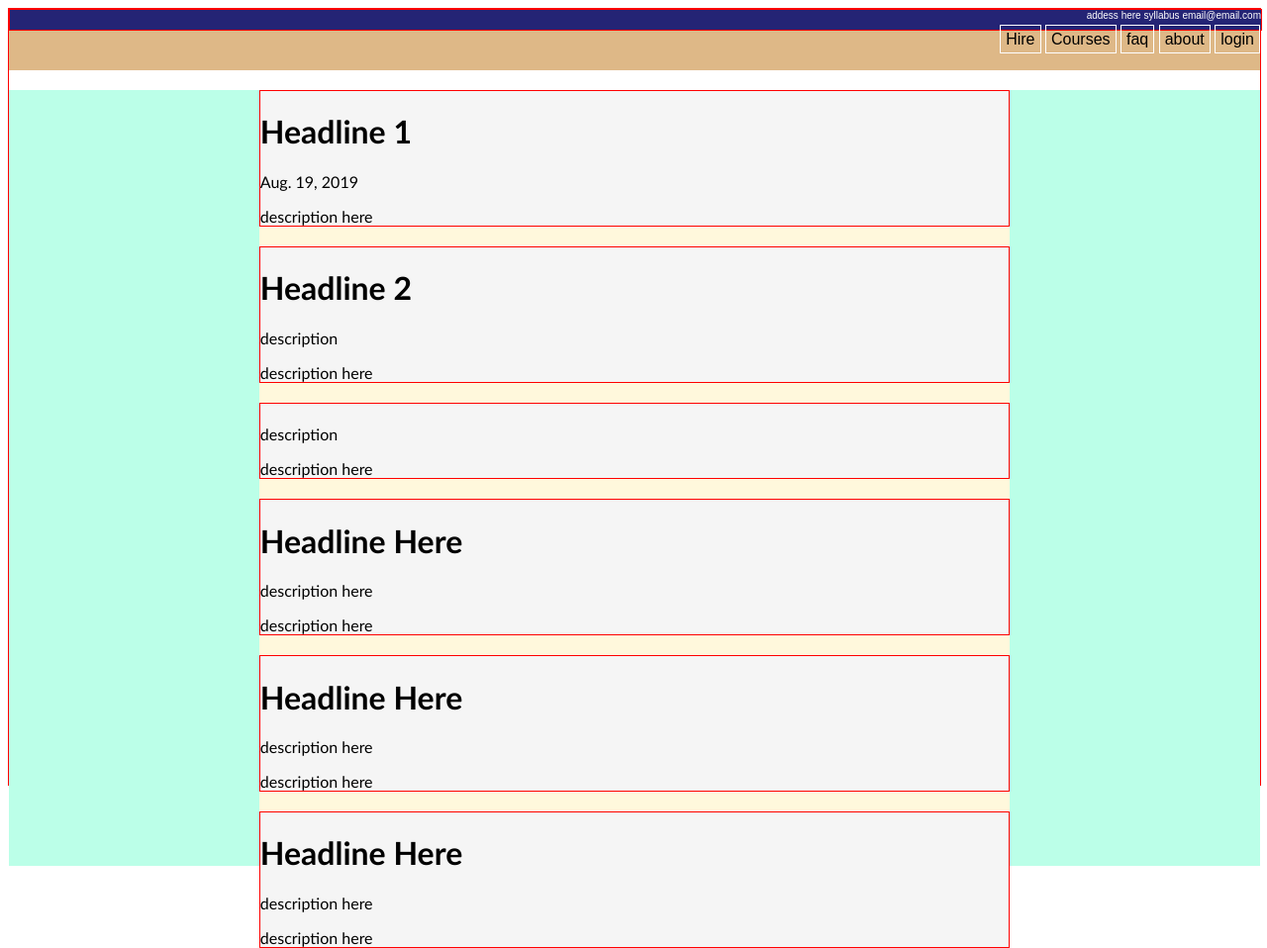
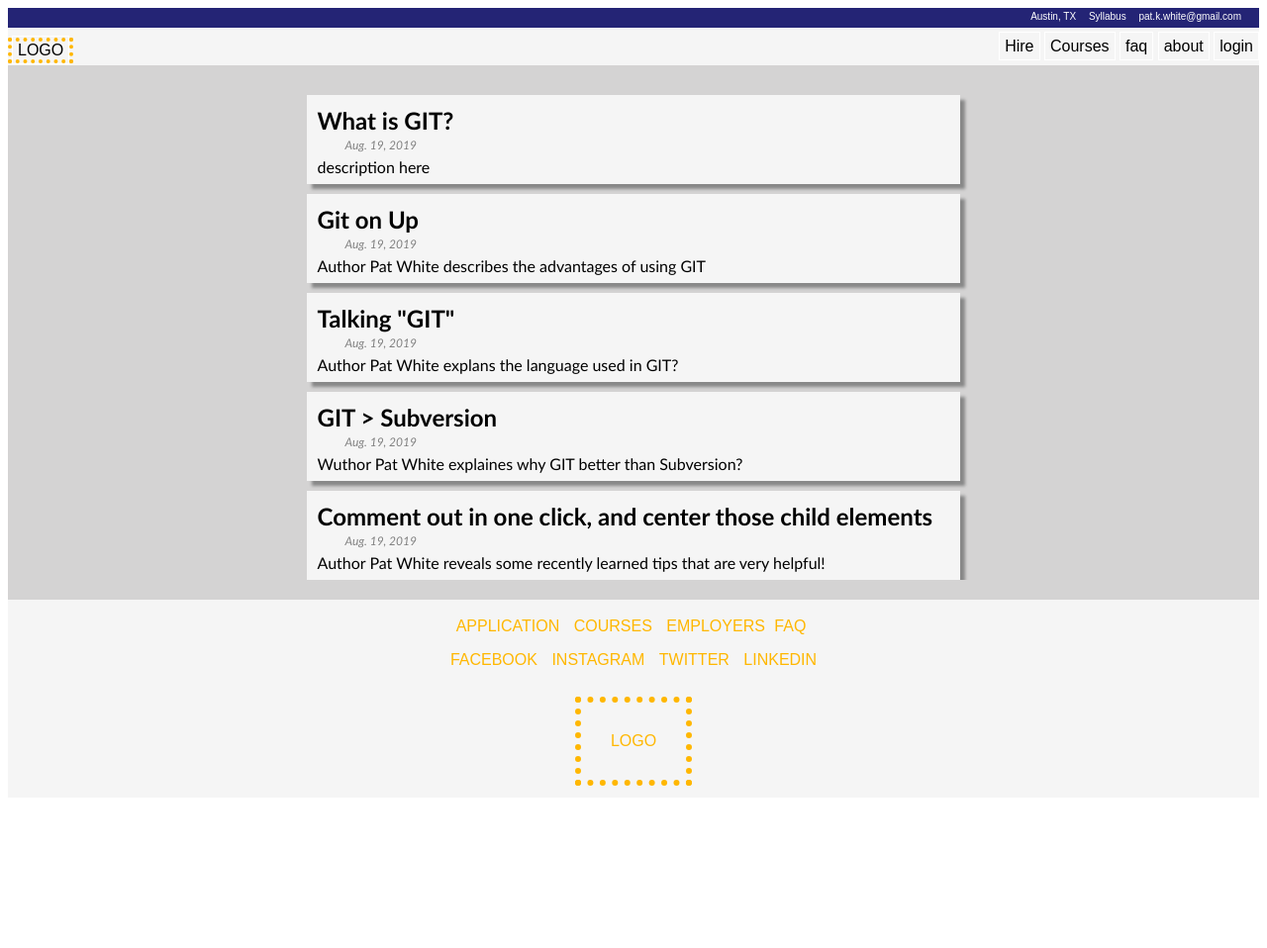
Before and after one commit to pat-white-code/ACA_web101_patrick_white, a plain HTML site: page src/blog/blog.html in a window 1280 px wide. Shown: the whole page at 99% size. After the commit the page ends 806 px from the top, so only its background shows below. Drawn offline with Linux system fonts and the light colour scheme.

Commit message:
Creates blog website

```diff
--- a/src/blog/blog.html
+++ b/src/blog/blog.html
@@ -6,53 +6,102 @@
   <title>Document</title>
   <link rel="stylesheet" href="./styles.css">
 </head>
+
 <body>
   <div class="main-container">
     <div class="header">
-      <span id="address">addess here</span>
-      <span id="syllabus">syllabus</span>
-      <span id="email">email@email.com</span>
+      <span id="address">Austin, TX</span>
+      <span id="syllabus">Syllabus</span>
+      <span id="email">pat.k.white@gmail.com</span>
       <span id="phone"></span>
     </div>
+
     <div class="nav">
       <span id="hire"><a>Hire</a></span>
       <span id="courses"><a>Courses</a></span>
       <span id="faq"><a>faq</a></span>
       <span id="about"><a>about</a></span>
       <span id="login"><a>login</a></span>
+      <span id="header-logo"><a>LOGO</a></span>
     </div>
     <div id="blog-container">
-      <div id="blog-section">
-        <div class="blog">
-          <h1>Headline 1</h1>
-          <p>Aug. 19, 2019</p>
+      <section id="blog-section">
+        <article class="blog">
+          <header>
+            <h1>What is GIT?</h1>
+            <time>Aug. 19, 2019</time>
+          </header>
           <div class="description">description here</div>
-        </div>
-        <div class="blog">
-          <h1>Headline 2</h1>
-          <p>description</p>
-          <div class="description">description here</div>
-        </div>
-        <div class="blog">
-          <h1></h1>
-          <p>description</p>
-          <div class="description">description here</div>
-        </div>
-        <div class="blog">
-          <h1>Headline Here</h1>
-          <p>description here</p>
-          <div class="description">description here</div>
-        </div>
-        <div class="blog">
-          <h1>Headline Here</h1>
-          <p>description here</p>
-          <div class="description">description here</div>
-        </div>
-        <div class="blog">
-          <h1>Headline Here</h1>
-          <p>description here</p>
-          <div class="description">description here</div>
-        </div>
+        </article>
+
+        <article class="blog">
+            <header>
+              <h1>Git on Up</h1>
+              <time>Aug. 19, 2019</time>
+            </header>
+            <div class="description">Author Pat White describes the advantages of using GIT</div>
+          </article>
+
+          <article class="blog">
+              <header>
+                <h1>Talking "GIT"</h1>
+                <time>Aug. 19, 2019</time>
+              </header>
+              <div class="description">Author Pat White explans the language  used in GIT?</div>
+            </article>
+
+            <article class="blog">
+                <header>
+                  <h1>GIT > Subversion</h1>
+                  <time>Aug. 19, 2019</time>
+                </header>
+                <div class="description">Wuthor Pat White explaines why GIT better than Subversion?</div>
+              </article>
+
+              <article class="blog">
+                  <header>
+                    <h1>Comment out in one click, and center those child elements</h1>
+                    <time>Aug. 19, 2019</time>
+                  </header>
+                  <div class="description">Author Pat White reveals some recently learned tips that are very helpful!</div>
+                </article>
+
+                <article class="blog">
+                    <header>
+                      <h1>Feelin the flow</h1>
+                      <time>Aug. 19, 2019</time>
+                    </header>
+                    <div class="description">Author Pat White describes his workflow and recommended workflow practices for creating a web page?</div>
+                  </article>
+
+                  <article class="blog">
+                      <header>
+                        <h1>ARIA</h1>
+                        <time>Aug. 19, 2019</time>
+                      </header>
+                      <div class="description">Author Pat White explain what ARIA and screen readers are, and how to make a website accessible.</div>
+                    </article>
+
+
+      </section>
+    </div>
+    <div id="footer">
+      <div id="footer-links">
+        <div class="footer-span">Application</div>
+        <div class="footer-span">Courses</div>
+        <div class="footer-span">Employers</span>
+        <div class="footer-span">FAQ</div>
+      </div>
+      <br />
+      <div id="social-links">
+        <div class="social-link">Facebook</div>
+        <div class="social-link">Instagram</div>
+        <div class="social-link">Twitter</div>
+        <div class="social-link">LinkedIn</>
+      </div>
+      <br />
+      <div id="footer-logo">
+        LOGO
       </div>
     </div>
   </div>
--- a/src/blog/styles.css
+++ b/src/blog/styles.css
@@ -1,7 +1,9 @@
+* {
+  box-sizing: border-box;
+}
 .main-container {
   height: 100%;
-  width: 100%;
-  border: 1px red solid;
+  width: 100%;;
 }
 
 .header {
@@ -11,43 +13,108 @@
   color: white;
   font-family: Arial, Helvetica, sans-serif;
   font-size: 10px;
-  border: 1px red solid;
   text-align: right;
+  padding: 3px;
 }
 
+.header span {
+  margin: 0 5 0 5;
+}
 .nav {
-  height: 40px;
+  height: 38px;
   width: 100%;
-  background-color: burlywood;
+  background-color:whitesmoke;
   text-align: right;
-  font-family: Arial, Helvetica, sans-serif
+  font-family: Arial, Helvetica, sans-serif;
+  padding: 10 0 0 0;
+}
+
+  .nav #header-logo {
+  float: left;
+  border: 4px rgb(255, 183, 0) dotted;
+  padding: 0px;
 }
 
 .nav a{
   padding: 5px;
   border: 1px white solid;
+  transition: background-color 0.5s;
+}
+
+.nav a:hover{
+  background-color: rgb(255, 183, 0);
 }
 
 #blog-container {
   width: 100%;
-  background-color: rgb(187, 255, 232);
+  background-color: rgb(212, 211, 211);
+  padding: 20px;
   /* text-align: center; */
 }
 
 #blog-section {
   margin: 0 auto;
   width: 60%;
-  height: 100%;
-  background-color: cornsilk;
+  height: 500px;
+  background-color:rgb(212, 211, 211);
+  overflow: scroll;
 }
 
 .blog {
   font-family: 'Trebuchet MS', 'Lucida Sans Unicode', 'Lucida Grande', 'Lucida Sans', Arial, sans-serif;
-  margin: 20px 0 20px 0;
+  margin: 10 auto;
   background-color: whitesmoke;
-  border: 1px red solid;
+  padding: 1px 0px 8px 11px;
+  box-shadow: 5px 5px 3px #888888;
+  width: 90%;
+  transition: background-color 0.5s;
 }
 
-.blog p {
-  margin-top: 0;
+.blog:hover{
+  background-color: rgb(255, 183, 0, .7);
 }
+
+.blog h1 {
+  margin-block-start: 10px;
+  margin-block-end: 3px;
+  font-size: 1.5em;
+}
+
+.blog time {
+  font-style: italic;
+  color: gray;
+  /* position: relative; */
+  /* left: 10px; */
+  /* margin: 10 10 10 10; */
+  padding: 28px;
+  /* bottom: 3px; */
+  /* font-size: .8em; */
+  font-size: 12px;
+}
+
+.blog .description {
+  margin-block-start: 5px;
+}
+
+#footer {
+  width: 100%;
+  height: 200px;
+  color: rgb(255, 183, 0);
+  background-color: whitesmoke;
+  text-align: center;
+  text-transform: uppercase;
+  font-family: Arial, Helvetica, sans-serif;
+
+}
+
+#footer div {
+  padding: 4 0 0 0;
+  margin: 2px 5px 2px 5px;
+  display: inline-block;
+}
+
+#footer #footer-logo {
+  margin-top: 26px;
+  border: 6px rgb(255, 183, 0) dotted;
+  padding: 30px;
+}
```
